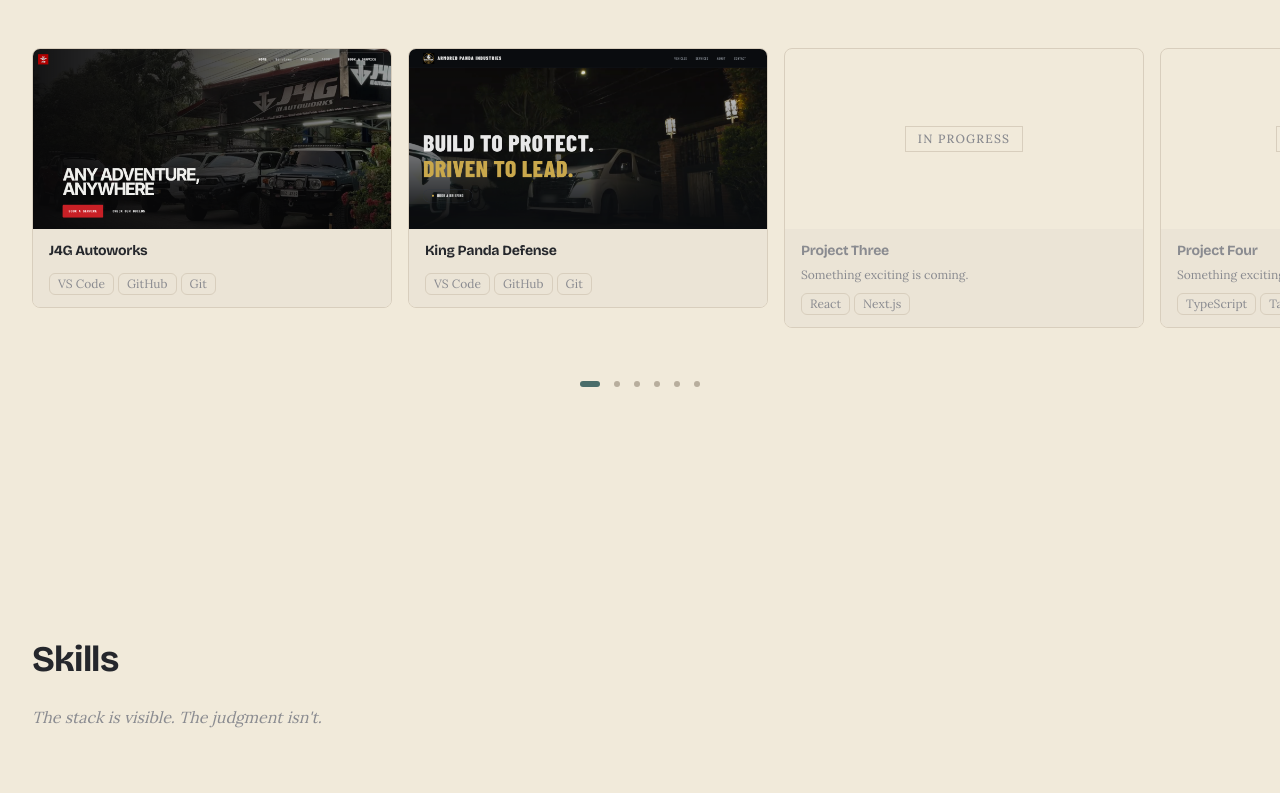
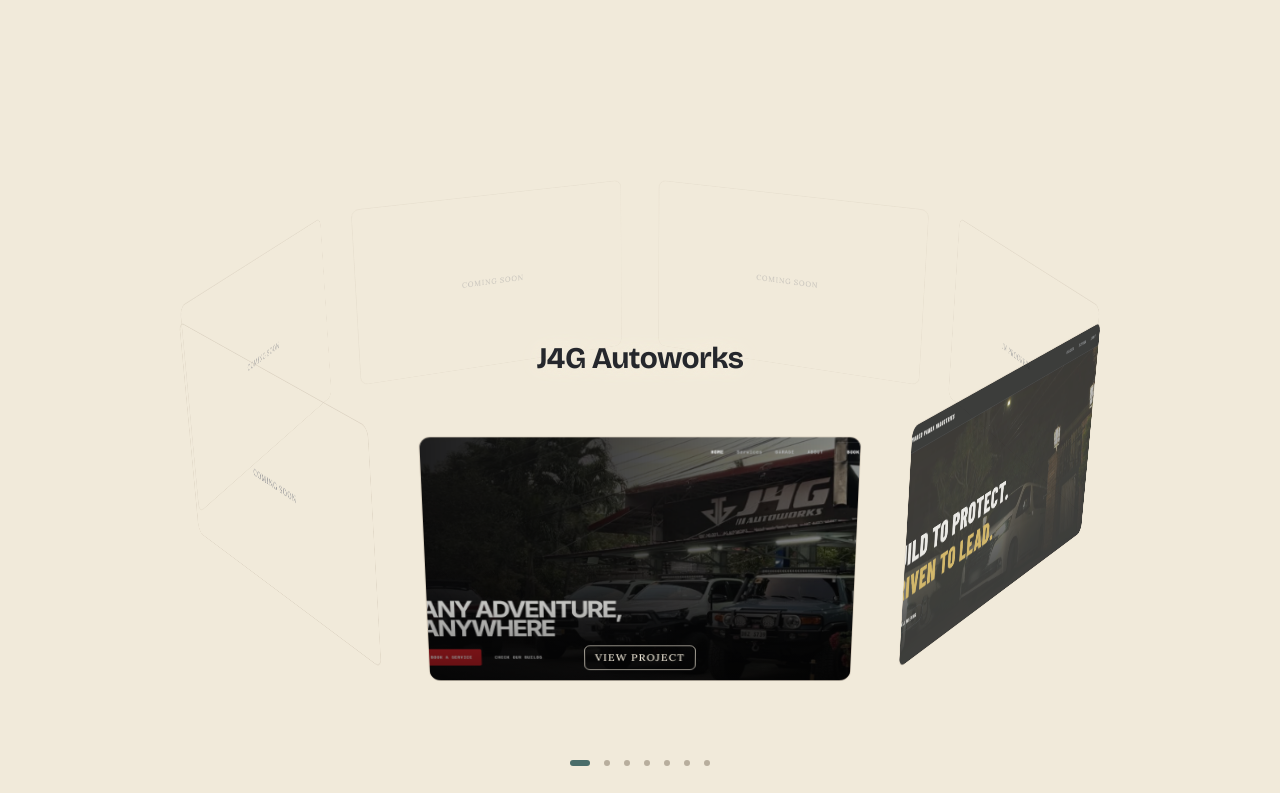
Before and after one commit to chriscstll/chriscstll, a Next.js app: page / in a window 1280 px wide. Shown: the part 1807-2600 px from the top of the page. Built offline with nearby package versions, Linux system fonts and the light colour scheme.

Commit message:
projects layout changed

```diff
--- a/app/globals.css
+++ b/app/globals.css
@@ -203,3 +203,136 @@
   z-index: 2;
   clip-path: path('M0 0Z');
 }
+
+/* FOR THE PROJECT RING */
+.ring-stage {
+  --card-w: min(74vw, 320px);
+  --card-h: calc(var(--card-w) * 0.625);
+  --step: calc(360deg / var(--n));
+  --tilt: 16deg;
+  --r: max(calc(var(--card-w) / 2 / tan(calc(180deg / var(--n))) * 1.15), calc(var(--card-w) * 0.95));
+  position: relative;
+  height: calc(var(--card-h) + var(--r) * sin(var(--tilt)) * 2 + 2.5rem);
+  perspective: calc(var(--card-w) * 4);
+  touch-action: pan-y;
+  user-select: none;
+}
+
+@media (min-width: 640px) {
+  .ring-stage {
+    --card-w: 380px;
+  }
+}
+@media (min-width: 1024px) {
+  .ring-stage {
+    --card-w: 440px;
+    --tilt: 20deg;
+  }
+}
+
+.ring-tilt {
+  position: absolute;
+  left: 50%;
+  top: 50%;
+  width: var(--card-w);
+  height: var(--card-h);
+  margin: calc(var(--card-h) / -2) 0 0 calc(var(--card-w) / -2);
+  transform-style: preserve-3d;
+  transform: translateZ(calc(var(--r) * -1)) rotateX(calc(var(--tilt) * -1));
+}
+
+.ring {
+  position: absolute;
+  inset: 0;
+  transform-style: preserve-3d;
+  transform: rotateY(calc(var(--pos) * var(--step) * -1));
+  transition: transform 0.7s cubic-bezier(0.22, 1, 0.36, 1);
+}
+
+.ring-card {
+  position: absolute;
+  inset: 0;
+  transform-style: preserve-3d;
+  transform: rotateY(calc(var(--i) * var(--step))) translateZ(var(--r));
+}
+.card-spin {
+  position: absolute;
+  inset: 0;
+  transform-style: preserve-3d;
+  transform: rotateY(calc(var(--pos) * var(--step) * -1));
+  transition: transform 0.7s cubic-bezier(0.22, 1, 0.36, 1);
+}
+
+.ring-face {
+  position: absolute;
+  inset: 0;
+  overflow: hidden;
+  border-radius: 0.75rem;
+  -webkit-backface-visibility: hidden;
+  backface-visibility: hidden;
+  opacity: var(--o, 1);
+  transition: opacity 0.5s;
+  cursor: pointer;
+}
+.ring-face-back {
+  transform: rotateY(180deg);
+}
+.ring-face:focus-visible {
+  outline: 2px solid var(--color-accent);
+  outline-offset: 3px;
+}
+
+.ring-info {
+  position: absolute;
+  left: 50%;
+  top: 46%;
+  width: calc(var(--card-w) * 0.9);
+  transform: translate(-50%, -50%);
+  z-index: 10;
+  pointer-events: none;
+  text-shadow:
+    0 0 10px var(--color-background, #f1eada),
+    0 0 22px var(--color-background, #f1eada);
+}
+
+@media (prefers-reduced-motion: reduce) {
+  .ring,
+  .ring-face {
+    transition: none;
+  }
+}
+
+/* VIEW PROJECT CTA */
+.ring-cta {
+  position: absolute;
+  inset: 0;
+  display: flex;
+  align-items: flex-end;
+  justify-content: center;
+  padding: 0.75rem;
+  pointer-events: none;
+  background: linear-gradient(to top, rgb(0 0 0 / 0.55), transparent 50%);
+}
+.ring-cta-label {
+  border: 1px solid rgb(241 234 218 / 0.7);
+  border-radius: 0.375rem;
+  padding: 0.25rem 0.625rem;
+  font-size: 0.6875rem;
+  font-weight: 500;
+  letter-spacing: 0.1em;
+  text-transform: uppercase;
+  color: rgb(241 234 218);
+}
+
+@media (hover: hover) and (pointer: fine) {
+  .ring-cta {
+    align-items: center;
+    background: rgb(0 0 0 / 0.55);
+    opacity: 0;
+    transition: opacity 0.3s;
+  }
+  .ring-face:hover .ring-cta,
+  .ring-face:focus-visible .ring-cta {
+    opacity: 1;
+  }
+}
--- a/components/sections/Projects.tsx
+++ b/components/sections/Projects.tsx
@@ -1,10 +1,9 @@
 'use client';
 
-import { CascadeText, BlurIn, StaggerList, StaggerItem } from '@/components/ui/motion-primitives';
+import { motion, AnimatePresence, useReducedMotion } from 'framer-motion';
+import { CascadeText, BlurIn } from '@/components/ui/motion-primitives';
 import { useState, useRef, useEffect, useCallback } from 'react';
 import { projects, projectsTagline } from '@/data/portfolio';
-import { motion, AnimatePresence } from 'framer-motion';
-import ProjectCard from '@/components/ui/ProjectCard';
 import { X, ExternalLink } from 'lucide-react';
 import { FaGithub } from 'react-icons/fa';
 import Image from 'next/image';
@@ -13,178 +12,85 @@
 
 export default function Projects() {
   const [selectedProject, setSelectedProject] = useState<Project | null>(null);
-  const [activeIndex, setActiveIndex] = useState(0);
+  const closeModal = useCallback(() => setSelectedProject(null), []);
+  const dotRefs = useRef<(HTMLButtonElement | null)[]>([]);
+  const reduce = useReducedMotion();
 
-  // DRAG STATE
-  const [isDragging, setIsDragging] = useState(false);
-  const dragStartX = useRef(0);
-  const dragStartScrollLeft = useRef(0);
-  const hasDragged = useRef(false);
-  const pointerId = useRef<number | null>(null);
+  // RING POSITION
+  const n = projects.length;
+  const [pos, setPos] = useState(0);
+  const active = ((pos % n) + n) % n;
+  const activeProject = projects[active];
 
-  const scrollRef = useRef<HTMLDivElement>(null);
-  const pendingIndexRef = useRef<number | null>(null);
-  const closeModal = useCallback(() => setSelectedProject(null), []);
-
-  /* SCROLL - DETECT ACTIVE INDEX */
-  const handleScroll = () => {
-    if (pendingIndexRef.current !== null) return;
-
-    const el = scrollRef.current;
-    if (!el) return;
-
-    const cards = el.querySelectorAll<HTMLElement>('[data-project-card]');
-    if (cards.length === 0) return;
-
-    const startOffset = cards[0].offsetLeft;
-    const scrollLeft = el.scrollLeft;
-
-    let closest = 0;
-    let minDiff = Infinity;
-
-    cards.forEach((card, i) => {
-      const diff = Math.abs(card.offsetLeft - startOffset - scrollLeft);
-      if (diff < minDiff) {
-        minDiff = diff;
-        closest = i;
-      }
+  const go = useCallback((dir: 1 | -1) => setPos((p) => p + dir), []);
+  const goTo = (index: number) =>
+    setPos((p) => {
+      const cur = ((p % n) + n) % n;
+      let d = index - cur;
+      if (d > n / 2) d -= n;
+      if (d < -n / 2) d += n;
+      return p + d;
     });
 
-    setActiveIndex(closest);
+  // SWIPE
+  const start = useRef<{ x: number; y: number } | null>(null);
+  const swiped = useRef(false);
+
+  const onPointerDown = (e: React.PointerEvent) => {
+    start.current = { x: e.clientX, y: e.clientY };
+    swiped.current = false;
   };
-
-  /* ARROWS */
-  const goTo = (index: number) => {
-    const el = scrollRef.current;
-    if (!el) return;
-
-    const cards = el.querySelectorAll<HTMLElement>('[data-project-card]');
-    if (!cards[index]) return;
-
-    setActiveIndex(index);
-    pendingIndexRef.current = index;
-
-    const maxScroll = el.scrollWidth - el.clientWidth;
-    const startOffset = cards[0].offsetLeft;
-    const target = Math.min(cards[index].offsetLeft - startOffset, maxScroll);
-
-    el.scrollTo({ left: target, behavior: 'smooth' });
-
-    window.setTimeout(() => {
-      pendingIndexRef.current = null;
-    }, 600);
+  const onPointerUp = (e: React.PointerEvent) => {
+    if (!start.current) return;
+    const dx = e.clientX - start.current.x;
+    const dy = e.clientY - start.current.y;
+    start.current = null;
+    if (Math.abs(dx) > 40 && Math.abs(dx) > Math.abs(dy)) {
+      swiped.current = true;
+      go(dx < 0 ? 1 : -1);
+    }
   };
 
   // SCROLL LOCK WHEN MODAL IS OPEN
   useEffect(() => {
-    if (selectedProject) {
-      document.body.style.overflow = 'hidden';
-    } else {
-      document.body.style.overflow = '';
-    }
+    document.body.style.overflow = selectedProject ? 'hidden' : '';
     return () => {
       document.body.style.overflow = '';
     };
   }, [selectedProject]);
 
-  /* KEYBOARD */
-
+  // KEYBOARD
   useEffect(() => {
     const onKey = (e: KeyboardEvent) => {
       const target = e.target as HTMLElement;
-      if (target.tagName === 'INPUT' || target.tagName === 'TEXTAREA' || target.isContentEditable) {
-        return;
-      }
+      if (target.tagName === 'INPUT' || target.tagName === 'TEXTAREA' || target.isContentEditable) return;
       if (e.key === 'Escape' && selectedProject) {
         closeModal();
         return;
       }
       if (selectedProject) return;
-
       if (e.key === 'ArrowLeft') {
         e.preventDefault();
-        goTo(Math.max(0, activeIndex - 1));
+        go(-1);
       }
       if (e.key === 'ArrowRight') {
         e.preventDefault();
-        goTo(Math.min(projects.length - 1, activeIndex + 1));
+        go(1);
       }
     };
-
     window.addEventListener('keydown', onKey);
     return () => window.removeEventListener('keydown', onKey);
-  }, [activeIndex, selectedProject, closeModal]);
-
-  // DEADSPACE AT THE END OF CARDS
-  const [spacerWidth, setSpacerWidth] = useState(0);
+  }, [selectedProject, closeModal, go]);
 
   useEffect(() => {
-    const measure = () => {
-      const el = scrollRef.current;
-      if (!el) return;
-      const cards = el.querySelectorAll<HTMLElement>('[data-project-card]');
-      if (cards.length === 0) return;
-      const cardWidth = cards[0].offsetWidth;
-      setSpacerWidth(Math.max(0, el.clientWidth - cardWidth));
-    };
-
-    measure();
-    window.addEventListener('resize', measure);
-    return () => window.removeEventListener('resize', measure);
-  }, []);
-
-  /* DRAG */
-  const handlePointerDown = (e: React.PointerEvent<HTMLDivElement>) => {
-    const el = scrollRef.current;
-    if (!el) return;
-
-    dragStartX.current = e.clientX;
-    dragStartScrollLeft.current = el.scrollLeft;
-    hasDragged.current = false;
-    pointerId.current = e.pointerId;
-
-    setIsDragging(false);
-  };
-
-  const handlePointerMove = (e: React.PointerEvent<HTMLDivElement>) => {
-    const el = scrollRef.current;
-    if (!el) return;
-    if (pointerId.current !== e.pointerId) return;
-
-    const delta = e.clientX - dragStartX.current;
-    if (!hasDragged.current && Math.abs(delta) > 4) {
-      hasDragged.current = true;
-      setIsDragging(true);
-      try {
-        el.setPointerCapture(e.pointerId);
-      } catch {}
-    }
-
-    if (hasDragged.current) {
-      el.scrollLeft = dragStartScrollLeft.current - delta;
-    }
-  };
-
-  const handlePointerUp = (e: React.PointerEvent<HTMLDivElement>) => {
-    const el = scrollRef.current;
-    if (el && pointerId.current === e.pointerId) {
-      try {
-        el.releasePointerCapture(e.pointerId);
-      } catch {}
-    }
-    pointerId.current = null;
-    setIsDragging(false);
-  };
-
-  const handleProjectClick = (project: Project) => {
-    if (hasDragged.current) return;
-    setSelectedProject(project);
-  };
+    const el = document.activeElement as HTMLButtonElement | null;
+    if (el && dotRefs.current.includes(el)) dotRefs.current[active]?.focus();
+  }, [active]);
 
   return (
     <section
       id="projects"
-      className="py-24 md:py-32">
+      className="py-24 md:py-32 overflow-x-clip">
       <div className="max-w-7xl mx-auto px-4 sm:px-6 lg:px-8 mb-12">
         <CascadeText
           as="h2"
@@ -195,7 +101,6 @@
           blur={8}
           y={-10}
         />
-
         <BlurIn
           delay={0.75}
           blur={8}
@@ -209,70 +114,145 @@
         </BlurIn>
       </div>
 
-      {/* HORIZONTAL SCROLL */}
-      <div className="relative">
-        <div className="absolute right-0 top-0 bottom-0 w-24 z-10 pointer-events-none" />
+      {/* PROJECT RING */}
+      <BlurIn
+        delay={1.2}
+        blur={8}
+        y={10}>
+        <div
+          className="ring-stage mx-auto"
+          role="group"
+          aria-roledescription="carousel"
+          aria-label="Projects"
+          style={{ '--n': n, '--pos': pos } as React.CSSProperties}
+          onPointerDown={onPointerDown}
+          onPointerUp={onPointerUp}
+          onPointerCancel={() => (start.current = null)}>
+          <div className="ring-tilt">
+            <div className="card-spin">
+              {projects.map((project, i) => {
+                let d = i - active;
+                if (d > n / 2) d -= n;
+                if (d < -n / 2) d += n;
+                const dist = Math.abs(d);
+                const isLive = project.status === 'live';
+                const showCta = dist === 0 && isLive;
+                const o = Math.max(0.25, 1 - 0.75 * (dist / (n / 2)));
 
-        <div
-          ref={scrollRef}
-          onScroll={handleScroll}
-          onPointerDown={handlePointerDown}
-          onPointerMove={handlePointerMove}
-          onPointerUp={handlePointerUp}
-          onPointerCancel={handlePointerUp}
-          style={{
-            display: 'flex',
-            flexDirection: 'row',
-            overflowX: 'scroll',
-            overflowY: 'hidden',
-            paddingBottom: '1rem',
-            scrollSnapType: 'none',
-            WebkitOverflowScrolling: 'touch',
-            msOverflowStyle: 'none',
-            scrollbarWidth: 'none',
-            cursor: isDragging ? 'grabbing' : 'grab',
-            userSelect: 'none',
-            touchAction: 'pan-y',
-            overscrollBehaviorX: 'contain',
-          }}>
-          <StaggerList
-            className="flex flex-nowrap gap-4 px-4 sm:px-6 lg:px-8"
-            style={{ width: 'max-content' }}
-            stagger={0.12}
-            delay={1.0}>
-            {projects.map((project) => (
-              <StaggerItem
-                key={project.title}
-                data-project-card>
-                <ProjectCard
-                  project={project}
-                  isDragging={isDragging}
-                  onClick={() => handleProjectClick(project)}
-                />
-              </StaggerItem>
-            ))}
-            <div
-              aria-hidden="true"
-              style={{ width: spacerWidth, flexShrink: 0 }}
-            />
-          </StaggerList>
+                const face = isLive ? (
+                  <Image
+                    src={project.image}
+                    alt=""
+                    fill
+                    draggable={false}
+                    sizes="(max-width: 640px) 74vw, (max-width: 1024px) 380px, 440px"
+                    className="object-cover object-top"
+                  />
+                ) : (
+                  <span
+                    className="absolute inset-0 flex items-center justify-center text-xs font-medium uppercase tracking-widest"
+                    style={{ color: 'var(--color-foreground-subtle)' }}>
+                    {project.status === 'in-progress' ? 'In Progress' : 'Coming Soon'}
+                  </span>
+                );
+
+                const faceStyle = {
+                  borderColor: 'var(--color-border)',
+                  backgroundColor: 'var(--color-background-secondary)',
+                  cursor: dist === 0 && !isLive ? 'default' : 'pointer',
+                };
+
+                const onCardClick = () => {
+                  if (swiped.current) {
+                    swiped.current = false;
+                    return;
+                  }
+                  if (dist !== 0) goTo(i);
+                  else if (isLive) setSelectedProject(project);
+                };
+
+                return (
+                  <div
+                    key={project.title}
+                    className="ring-card"
+                    style={{ '--i': i, '--o': o } as React.CSSProperties}
+                    aria-hidden={dist > 2}>
+                    <button
+                      type="button"
+                      className="ring-face border"
+                      style={faceStyle}
+                      tabIndex={dist === 0 ? 0 : -1}
+                      aria-label={
+                        dist === 0
+                          ? `${project.title}${isLive ? ', open details' : ''}`
+                          : `${project.title}, bring to front`
+                      }
+                      onClick={onCardClick}>
+                      {face}
+                      {showCta && (
+                        <span
+                          className="ring-cta"
+                          aria-hidden="true">
+                          <span className="ring-cta-label">View project</span>
+                        </span>
+                      )}
+                    </button>
+                    <div
+                      aria-hidden="true"
+                      className="ring-face ring-face-back border"
+                      style={faceStyle}
+                      onClick={onCardClick}>
+                      {face}
+                    </div>
+                  </div>
+                );
+              })}
+            </div>
+          </div>
+          <div className="ring-info">
+            <AnimatePresence
+              mode="wait"
+              initial={false}>
+              <motion.div
+                key={active}
+                className="flex flex-col items-center text-center"
+                initial={{ opacity: 0, y: reduce ? 0 : 10, filter: reduce ? 'blur(0px)' : 'blur(8px)' }}
+                animate={{ opacity: 1, y: 0, filter: 'blur(0px)' }}
+                exit={{ opacity: 0, y: reduce ? 0 : -10, filter: reduce ? 'blur(0px)' : 'blur(8px)' }}
+                transition={{ duration: reduce ? 0 : 0.35, ease: [0.16, 1, 0.3, 1] }}>
+                <h3
+                  className="font-heading mt-2 text-xl font-bold sm:text-2xl lg:text-3xl"
+                  style={{ color: 'var(--color-foreground)' }}>
+                  {activeProject.title}
+                </h3>
+                <p
+                  className="mt-2 text-sm italic lg:text-base"
+                  style={{ color: 'var(--color-foreground-subtle)' }}>
+                  {activeProject.shortDescription}
+                </p>
+              </motion.div>
+            </AnimatePresence>
+          </div>
         </div>
-      </div>
+      </BlurIn>
 
       {/* DOTS */}
       <BlurIn
-        delay={1.6}
+        delay={1.3}
         blur={8}
         y={8}
-        className="mt-6 flex items-center justify-center gap-0.5 px-4 sm:gap-1 md:gap-1.5">
+        className="mt-6 flex items-center justify-center px-4 gap-0.5 sm:gap-1 md:gap-1.5">
         {projects.map((project, i) => {
-          const isActive = i === activeIndex;
-
+          const isActive = i === active;
           return (
             <button
               key={project.title}
               type="button"
+              onMouseDown={(e) => e.preventDefault()}
               onClick={() => goTo(i)}
+              ref={(el) => {
+                dotRefs.current[i] = el;
+              }}
               aria-label={`Go to ${project.title}`}
               aria-current={isActive}
               className="flex h-8 items-center justify-center px-0.5 sm:px-1">
--- a/components/sections/Skills.tsx
+++ b/components/sections/Skills.tsx
@@ -1,8 +1,8 @@
 'use client';
 
-import { FaReact, FaGitAlt, FaHtml5, FaCss3Alt, FaJs, FaFigma, FaGithub } from 'react-icons/fa';
 import { SiVuedotjs, SiNextdotjs, SiTypescript, SiTailwindcss, SiVercel, SiFramer, SiSass } from 'react-icons/si';
 import { CascadeText, BlurIn, StaggerList, StaggerItem } from '@/components/ui/motion-primitives';
+import { FaReact, FaGitAlt, FaHtml5, FaCss3Alt, FaJs, FaFigma, FaGithub } from 'react-icons/fa';
 import { skills, projects, skillsTagline } from '@/data/portfolio';
 import { useState, useEffect, useSyncExternalStore } from 'react';
 import { motion, AnimatePresence } from 'framer-motion';
--- a/components/ui/ProjectCard.tsx
+++ /dev/null
@@ -1,95 +0,0 @@
-'use client';
-
-import Image from 'next/image';
-import { Project } from '@/data/portfolio';
-
-type Props = {
-  project: Project;
-  onClick: () => void;
-  isDragging?: boolean;
-};
-
-export default function ProjectCard({ project, onClick, isDragging = false }: Props) {
-  const isPlaceholder = project.status !== 'live';
-
-  return (
-    <div
-      className="shrink-0 w-90 flex flex-col rounded-lg overflow-hidden border transition-all duration-300 group "
-      style={{ borderColor: 'var(--color-border)' }}>
-      <div
-        className={`relative w-full h-45 overflow-hidden ${isPlaceholder ? 'cursor-default' : 'cursor-pointer'}`}
-        style={{ backgroundColor: 'var(--color-background-secondary)' }}
-        onClick={
-          isPlaceholder
-            ? undefined
-            : () => {
-                if (isDragging) return;
-                onClick();
-              }
-        }>
-        {isPlaceholder ? (
-          <div className="w-full h-full flex flex-col items-center justify-center gap-2">
-            <div
-              className="text-xs font-medium tracking-widest uppercase px-3 py-1 border"
-              style={{ color: 'var(--color-foreground-subtle)', borderColor: 'var(--color-border)' }}>
-              {project.status === 'in-progress' ? 'In Progress' : 'Coming Soon'}
-            </div>
-          </div>
-        ) : (
-          /* PORJECT IMG */
-          <>
-            <Image
-              src={project.image}
-              alt={project.title}
-              fill
-              loading="eager"
-              fetchPriority="high"
-              sizes="320px"
-              className="object-cover object-top transition-transform duration-500 group-hover:scale-105"
-            />
-
-            <div
-              className="pointer-events-none absolute inset-0 flex items-center justify-center opacity-0 transition-opacity duration-300 group-hover:opacity-100"
-              style={{ backgroundColor: 'rgba(0,0,0,0.55)' }}>
-              <span
-                className="border rounded-md px-3 py-1.5 text-xs font-medium uppercase tracking-widest"
-                style={{
-                  color: 'rgba(241, 234, 218, 1)',
-                }}>
-                View Project
-              </span>
-            </div>
-          </>
-        )}
-      </div>
-
-      <div
-        className="px-4 py-3 flex flex-col gap-1"
-        style={{ backgroundColor: 'var(--color-background-card)' }}>
-        <h3
-          className="font-heading font-bold text-sm"
-          style={{ color: isPlaceholder ? 'var(--color-foreground-subtle)' : 'var(--color-foreground)' }}>
-          {project.title}
-        </h3>
-
-        <p
-          className="text-xs leading-relaxed"
-          style={{ color: 'var(--color-foreground-subtle)' }}>
-          {project.shortDescription}
-        </p>
-
-        {/* TECH TAGS */}
-        <div className="flex flex-wrap gap-1 mt-1">
-          {project.tech.slice(0, 3).map((t) => (
-            <span
-              key={t}
-              className="text-xs px-2 py-0.5 border rounded-md overflow-hidden"
-              style={{ color: 'var(--color-foreground-subtle)', backgroundColor: 'var(--color-background-secondary)' }}>
-              {t}
-            </span>
-          ))}
-        </div>
-      </div>
-    </div>
-  );
-}
--- a/data/portfolio.ts
+++ b/data/portfolio.ts
@@ -118,6 +118,14 @@
     image: '/projects/placeholder.png',
     status: 'coming-soon',
   },
+  {
+    title: 'Project Seven',
+    shortDescription: 'Something exciting is coming.',
+    description: 'This project is currently in progress. Check back soon.',
+    tech: ['React', 'Next.js'],
+    image: '/projects/placeholder.png',
+    status: 'coming-soon',
+  },
 ];
 
 export const skillsTagline = "The stack is visible. The judgment isn't.";
```
Also changed, not shown: components/ui/Navbar.tsx (+7 -7 lines).
